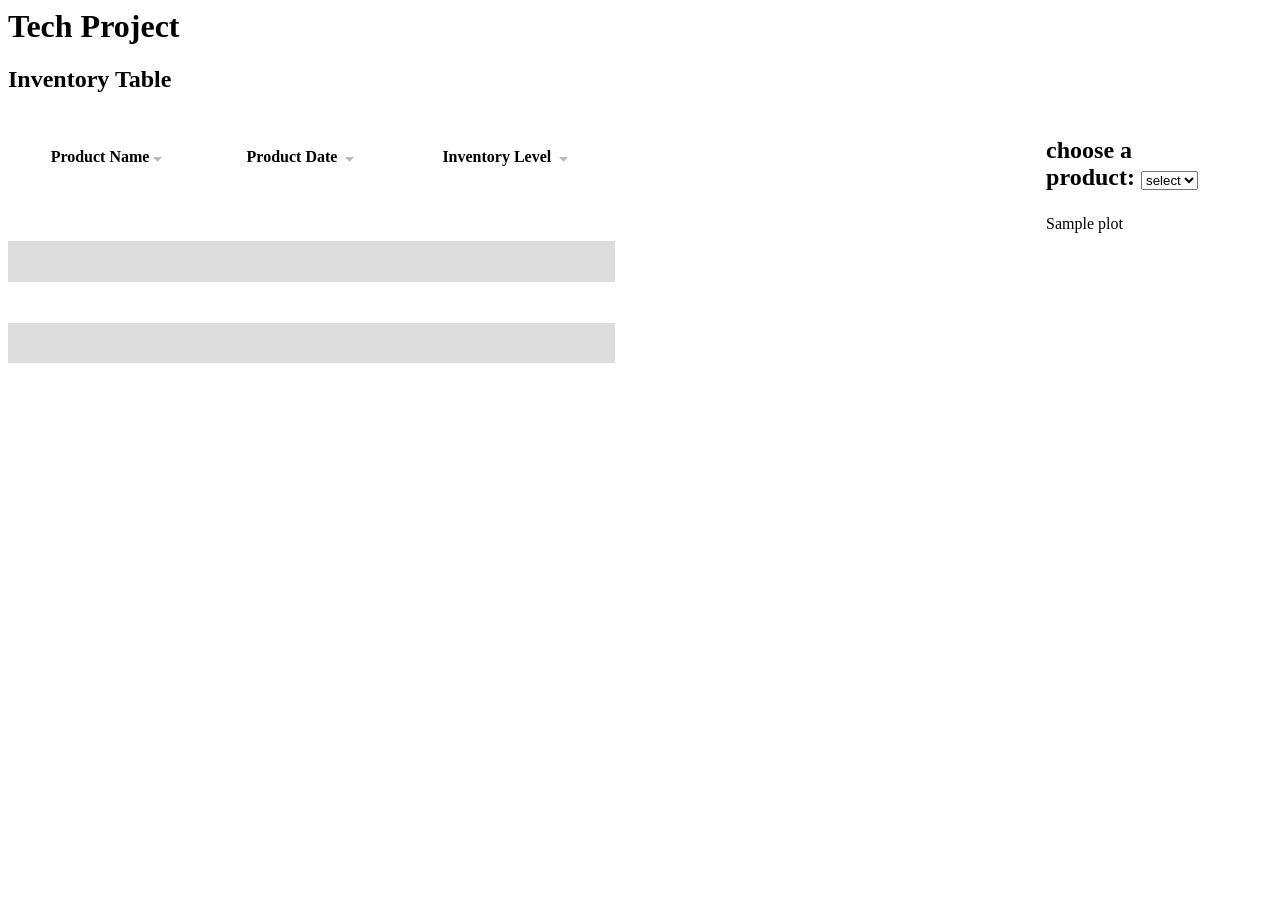
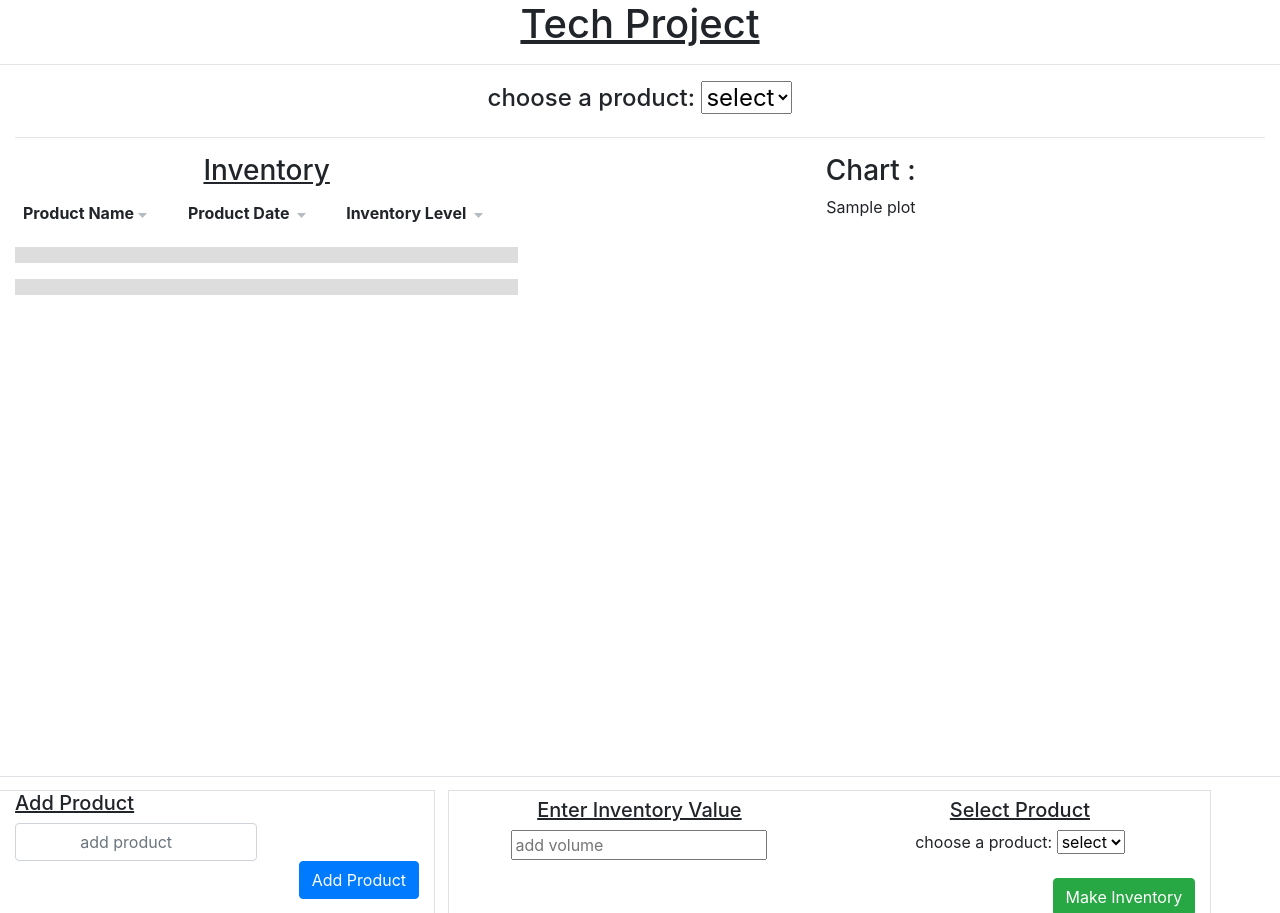
Before and after one commit to ravve7/tech_project, a Django app: template ravi/templates/HomePage.html in a window 1280 px wide. Run offline with Django 3.2, Linux system fonts and the light colour scheme; data comes from the database, SQL or seed files in the repository; the template is opened without the code that fills it: values that come from a table or form of the project are taken from there, most other values are stand-ins (such as "Sample title", 1, 10 or a date in 2020); lists and menus that the app fills with data are empty; some libraries are stand-ins or nearby versions.

Commit message:
frontendwork

```diff
--- a/ravi/templates/HomePage.html
+++ b/ravi/templates/HomePage.html
@@ -4,56 +4,67 @@
     <script src="https://d3js.org/d3.v4.min.js"></script>
     <script src="https://cdn.plot.ly/plotly-basic-latest.min.js"></script>
     <script src="../static/js/home.js"></script>
+    <link rel="stylesheet" href="https://stackpath.bootstrapcdn.com/bootstrap/4.3.1/css/bootstrap.min.css"
+        integrity="sha384-ggOyR0iXCbMQv3Xipma34MD+dH/1fQ784/j6cY/iJTQUOhcWr7x9JvoRxT2MZw1T" crossorigin="anonymous">
+        <script src="https://code.jquery.com/jquery-3.3.1.slim.min.js"
+            integrity="sha384-q8i/X+965DzO0rT7abK41JStQIAqVgRVzpbzo5smXKp4YfRvH+8abtTE1Pi6jizo"
+            crossorigin="anonymous"></script>
+        <script src="https://cdnjs.cloudflare.com/ajax/libs/popper.js/1.14.7/umd/popper.min.js"
+            integrity="sha384-UO2eT0CpHqdSJQ6hJty5KVphtPhzWj9WO1clHTMGa3JDZwrnQq4sF86dIHNDz0W1"
+            crossorigin="anonymous"></script>
+        <script src="https://stackpath.bootstrapcdn.com/bootstrap/4.3.1/js/bootstrap.min.js"
+            integrity="sha384-JjSmVgyd0p3pXB1rRibZUAYoIIy6OrQ6VrjIEaFf/nJGzIxFDsf4x0xIM+B07jRM"
+            crossorigin="anonymous"></script>
 
 
 <body>
-<div>
-    <h1>Tech Project</h1>
+<div class="text-center">
+    <h1><u>Tech Project</u></h1><hr>
 </div>
 
 
-<h2>Inventory Table</h2>
-<div class="content">
-    <div class="inventries">
-        <table id="myTable" >
 
+<div class="container-fluid">
+                <form method="POST" class="text-center">
+                    {% csrf_token %}
+                    <h4>{{form.as_p}}</h4>
 
+                </form><hr>
+    <div class="row">
+
+        <div class="col-sm-5">
+            <div >
+                <h3 class="text-center"><u>Inventory</u></h3>
+                <table id="myTable">
                     <tr>
                         <th onclick="sortTable(0)">Product Name<img src="../static/images/picto_triangle.png"></th>
                         <th onclick="sortTable(1)">Product Date <img src="../static/images/picto_triangle.png"></th>
                         <th onclick="sortTable(2)">Inventory Level <img src="../static/images/picto_triangle.png"></th>
-
                     </tr>
                     {% for i in products %}
                     <tr>
                         <td>{{i.name}}</td>
-
                         <td>{{i.date}}</td>
                         <td>{{i.inv}}</td>
                     </tr>
-
                     {% endfor %}
                 </table>
-    </div>
-
-    <div class="chart">
-
-
-        <div id="tester" style="width:600px;height:250px;">
-
-        </div>
-        <div class="col-md-12">
-            <form method="POST">
-                {% csrf_token %}
-                <h2>{{form.as_p}}</h2>
-
-            </form>
-            {{plot|safe}}
             </div>
         </div>
 
 
+        <div class="col-sm-7">
+        <div >
+            <div id="tester" style="width:90%;height:50%;" class="text-center" >  <h3 class="text-center">Chart : </h3>
+
+
+                {{plot|safe}}
             </div>
+        </div>
+        </div>
+    </div>
+
+
 
 
 <div>
@@ -63,4 +74,47 @@
 
 </body>
 
+
+
+<!-- Footer -->
+<footer class="page-footer font-small fixed-bottom" style="height: 15%" >
+
+    <!-- Copyright -->
+    <div class="row border" style="padding-bottom: 4px; margin-bottom: 4px" >
+
+        <div class="col-sm-4 border " style="margin-top: 1%; margin-bottom: 1%; margin-left: 1%; padding-bottom: 1%">
+
+            <h5><u>Add Product</u></h5>
+            <form class="" >
+                <input class="form-control text-center" type="text" placeholder="add product"
+                style="width:60%;padding-left: 10%;padding-right: 15%;">
+                <div class="" style="float: right">
+                <button class="btn btn-primary text-center"  type="submit">Add Product</button></div>
+            </form>
+
+        </div>
+        <div class="col-sm-7 border" style="margin-top: 1%; margin-bottom: 1%; margin-left: 1%; padding-bottom: 1%; margin-right: 1%; float: right">
+
+            <div class="row text-center" style="margin-top: 1%">
+            <div class="col-sm 6">
+                <h5><u>Enter Inventory Value</u></h5>
+                <input type="text" placeholder="add volume">
+            </div>
+            <div class="col-sm-6">
+                <h5><u>Select Product</u></h5>
+                {{form.as_p}}
+
+            </div>
+
+            </div>
+            <div class="" style="float: right">
+                <button class="btn btn-success text-center"  type="submit">Make Inventory</button></div>
+        </div>
+
+    </div>
+    <!-- Copyright -->
+
+</footer>
+<!-- Footer -->
+
 </html>
--- a/ravi/views.py
+++ b/ravi/views.py
@@ -95,7 +95,7 @@ def HomePageView(request):
 
                 width=900,
                 height=600,
-                title=go.layout.Title(text="chart : {} ".format(prod_name)),
+                #title=go.layout.Title(text="chart : {} ".format(prod_name)),
 
                 xaxis=dict(
                     autorange=True
```
Lines whose indentation alone changed are shown as unchanged.
